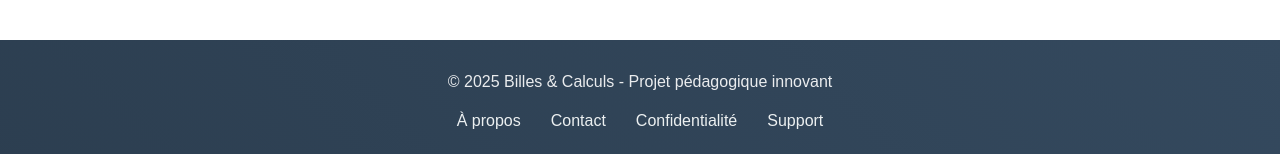
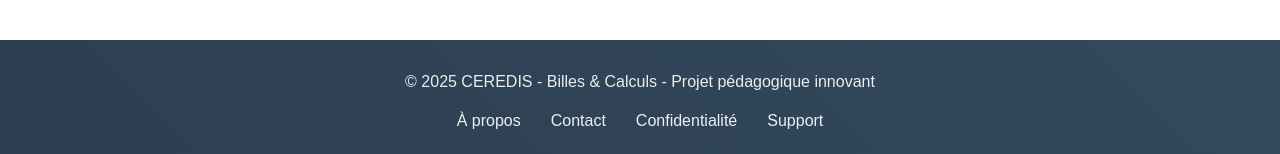
Before and after one commit to fouamba/Billes-et-Calculs, a Next.js app in the folder frontend/: page / in a window 1280 px wide. Shown: the part 2119-2273 px from the top of the page. Built offline with nearby package versions, Linux system fonts and the light colour scheme.

Commit message:
Ajout de la mention du nom de marque CEREDIS dans le footer.

```diff
--- a/frontend/src/app/page.tsx
+++ b/frontend/src/app/page.tsx
@@ -288,7 +288,7 @@ export default function Home() {
       {/* Footer */}
       <footer className="footer">
         <div className="footer-content">
-          <p className="footer-text">© 2025 Billes & Calculs - Projet pédagogique innovant</p>
+          <p className="footer-text">© 2025 CEREDIS - Billes & Calculs - Projet pédagogique innovant</p>
           <div className="footer-links">
             <a href="#about">À propos</a>
             <a href="#contact">Contact</a>
```
